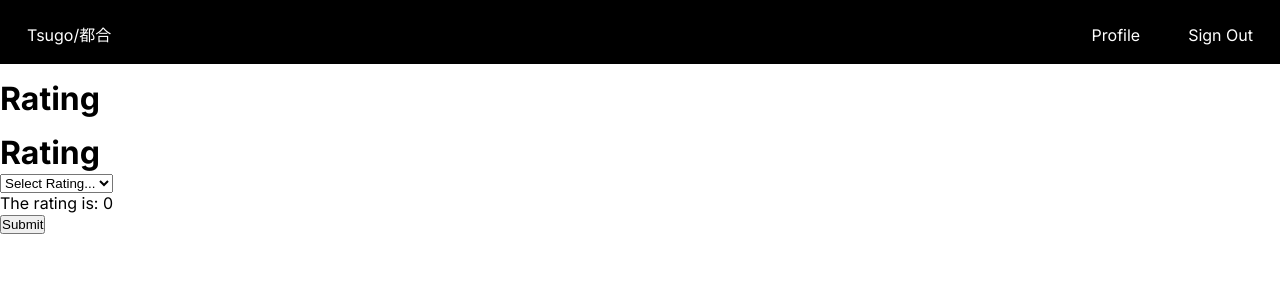
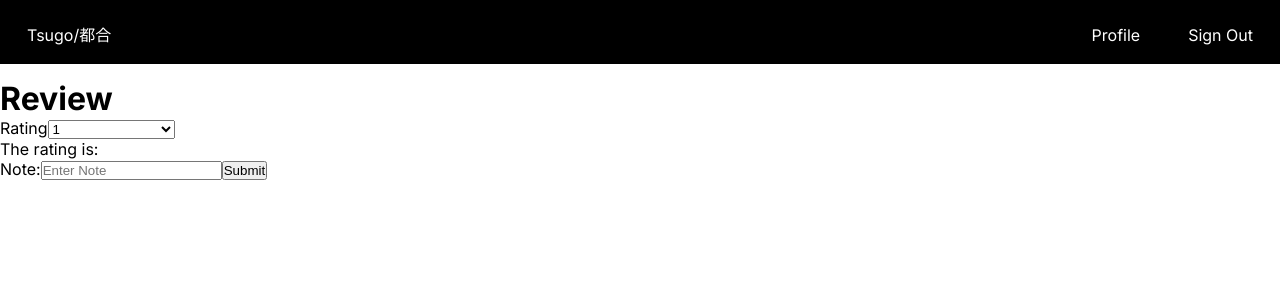
Before and after one commit to TSUGO-CORPORATED/tsugo-website, a Next.js app: page /appointment-detail/review in a window 1280 px wide. Shown: the top 300 px of the page. Built offline with nearby package versions, Linux system fonts and the light colour scheme; a web font is replaced by a local one.

Commit message:
feat: finish review page

```diff
--- a/src/app/appointment-detail/review/review-card.tsx
+++ b/src/app/appointment-detail/review/review-card.tsx
@@ -2,34 +2,61 @@
 
 // MODULES IMPORT
 import React, { useState } from 'react';
+import { useSearchParams } from 'next/navigation';
+import axios from 'axios';
+import { useRouter } from 'next/navigation';
 
-export default function Rating() {
-    const [rating, setRating] = useState(0);
-    const [hover, setHover] = useState(0);
+export default function ReviewCard() {
+    // STATE VARIABLES
+    const [reviewRating, setReviewRating] = useState<number | undefined>();
+    const [reviewNote, setReviewNote] = useState<string>("");
 
-    // const handleClick = (value) => {
-    //     setRating(value);
-    // };
+    const router = useRouter();
+    const ratingValue: number[] = [1, 2, 3, 4, 5];
 
-    //innstall react-star-ratings - npm
-    //react-star-rating-component - npm
+    // SEARCH PARAMS
+    const searchParams = useSearchParams();
+    const appointmentId = searchParams.get('appointmentId');
+    const role = searchParams.get('role');
+    console.log(appointmentId);
+    console.log(role);
+
+    // HELPER FUNCTION
+    async function submitReview() {
+        const reviewData = {
+            appointmentId: appointmentId,
+            role: role,
+            reviewRating: reviewRating,
+            reviewNote: reviewNote,
+        }
+
+        const url: string = `https://senior-project-server-8090ce16e15d.herokuapp.com/appointment/review`;
+        await axios.post(url, reviewData);
+        alert('Review submitted successfully!');
+        router.push('/dashboard');
+    };
+
 
     return (
-        <div>
-            <h1>Rating</h1>
+        <form onSubmit={submitReview}>
+            <h1>Review</h1>
             <div>
-            <h1>Rating</h1>
-            <select value={rating} onChange={(e) => setRating(Number(e.target.value))}>
-                <option value="0">Select Rating...</option>
-                <option value="1">1</option>
-                <option value="2">2</option>
-                <option value="3">3</option>
-                <option value="4">4</option>
-                <option value="5">5</option>
-            </select>
-            <p>The rating is: {rating}</p>
-            <button>Submit</button>
+                <label>Rating</label>
+                <select value={reviewRating} onChange={(e) => setReviewRating(Number(e.target.value))} required>
+                <option disabled> -- Select Rating -- </option>
+                    {ratingValue.map((value) => <option key={value} value={value}>{value}</option>)}
+                </select>
+                <p>The rating is: {reviewRating}</p>
+                <label className='a'>Note:</label>
+                <input
+                    type='text'
+                    placeholder='Enter Note'
+                    value={reviewNote}
+                    onChange={(e) => setReviewNote(e.target.value)}
+                    className='a'
+                ></input>
+                <button type='submit'>Submit</button>
             </div>
-        </div>
+        </form>
     );
 }
```
Also changed, not shown: src/app/appointment-detail/appointment-detail-card.tsx (+9 -1 lines).
